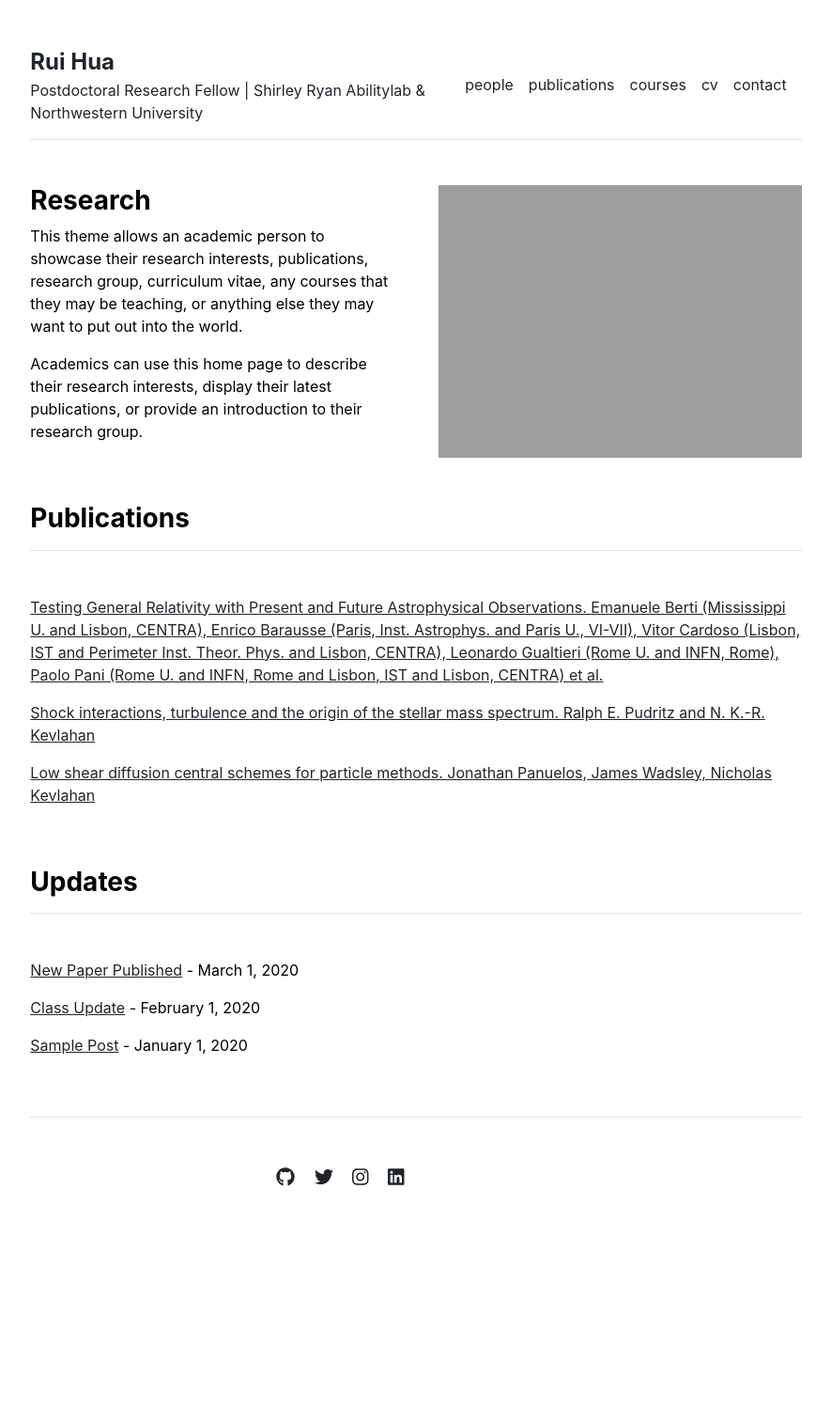
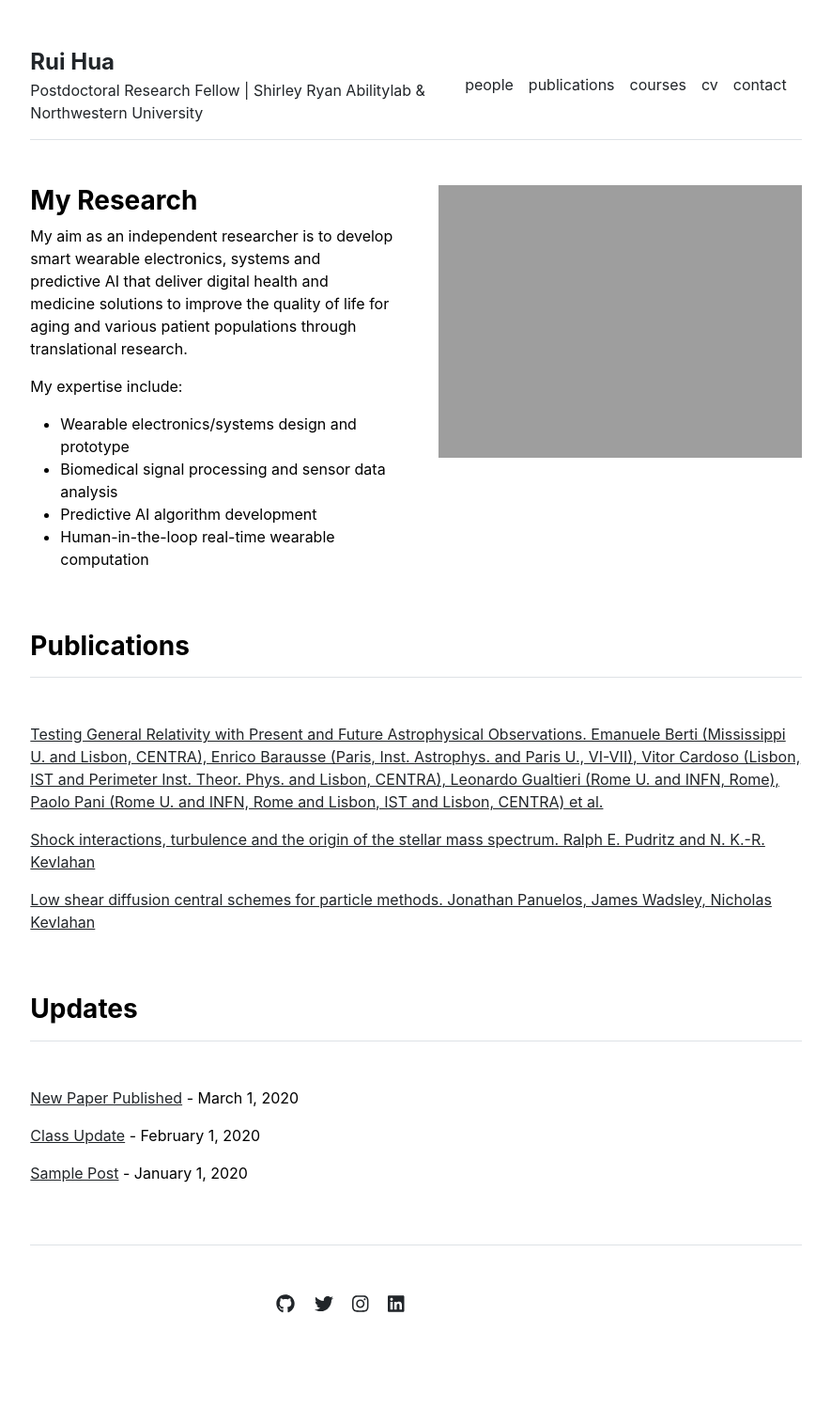
Before and after one commit to rui-hua-rh/rui-hua-rh.github.io, a Jekyll site: the page built from index.md, in a window 1280 px wide. Shown: the whole page at 94% size, without its empty margins (197-1082 px from the left). Built offline with Jekyll 4.4.1, drawn with Linux system fonts in a browser that asks for light colours; before the commit the page ends 1363 px from its top, so only the background shows below that.

Commit message:
home update

```diff
--- a/_layouts/home.html
+++ b/_layouts/home.html
@@ -4,7 +4,7 @@ layout: default
 
 <div class="row g-5 mb-5">
   <div class="col-md-6">
-    <h3 class="fw-bold">Research</h3>
+    <h3 class="fw-bold">My Research</h3>
     {{ content }}
   </div>
   <div class="col-md-6">
--- a/index.md
+++ b/index.md
@@ -3,6 +3,10 @@ layout: home
 title: "Home"
 ---
 
-This theme allows an academic person to showcase their research interests, publications, research group, curriculum vitae, any courses that they may be teaching, or anything else they may want to put out into the world.
+My aim as an independent researcher is to develop smart wearable electronics, systems and predictive AI that deliver digital health and medicine solutions to improve the quality of life for aging and various patient populations through translational research.
 
-Academics can use this home page to describe their research interests, display their latest publications, or provide an introduction to their research group.
+My expertise include:
+- Wearable electronics/systems design and prototype
+- Biomedical signal processing and sensor data analysis
+- Predictive AI algorithm development
+- Human-in-the-loop real-time wearable computation
```
